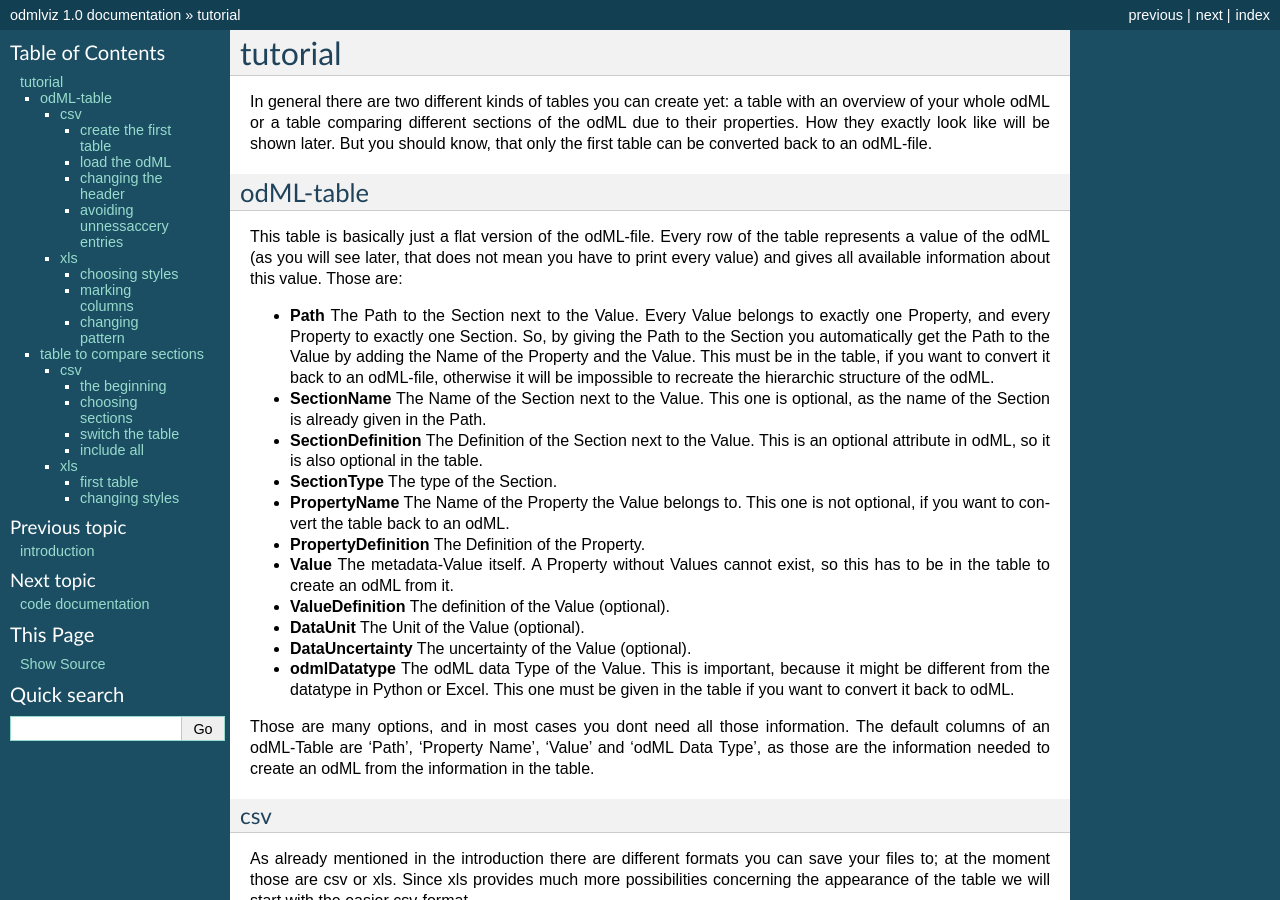
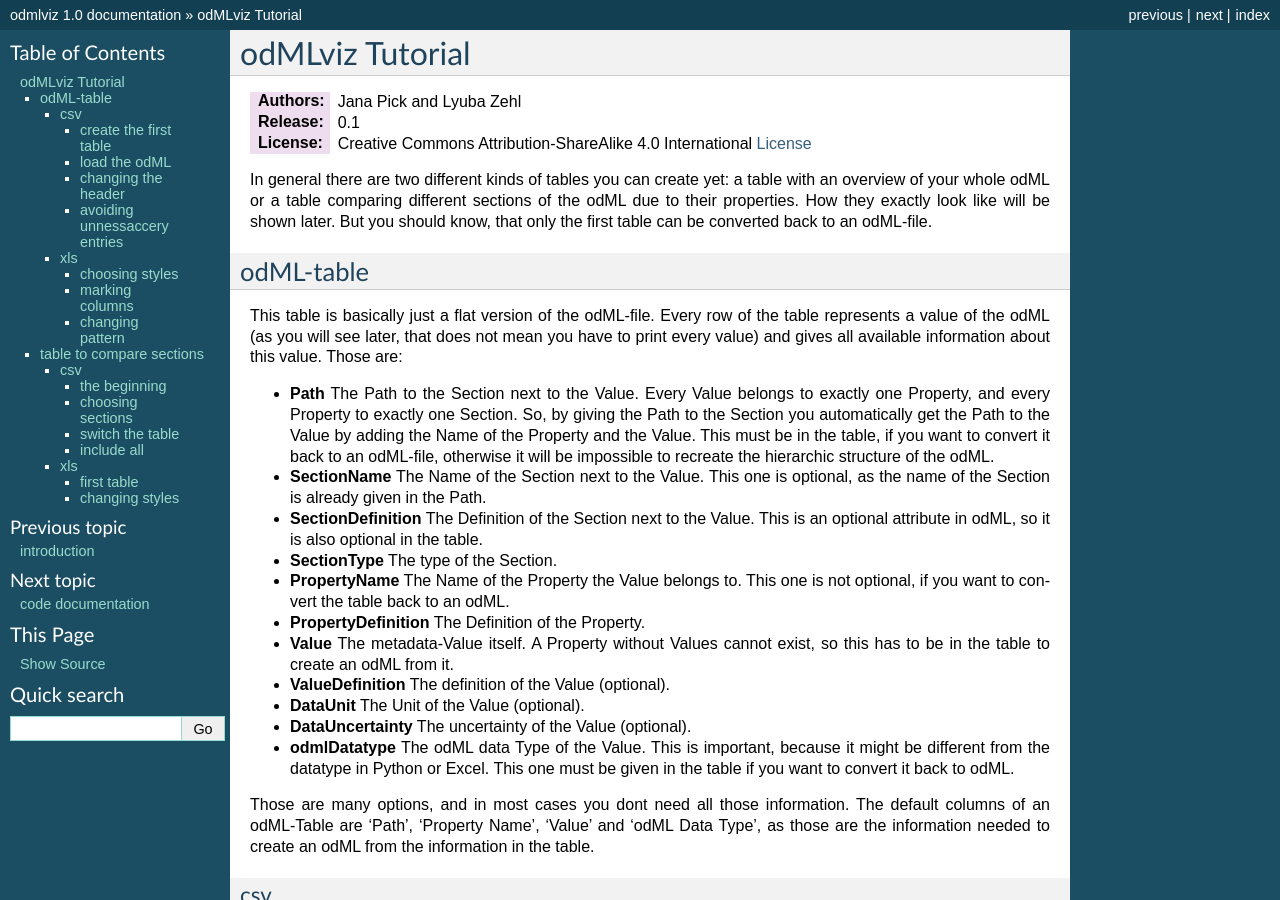
Before and after one commit to INM-6/python-odmltables, a Sphinx documentation site: the page built from doc/source/tutorial.rst, in a window 1280 px wide and 900 px high. Built offline with Sphinx 7.4.7, drawn with Linux system fonts in a browser that asks for light colours; some of the changed text lies outside the part shown.

Commit message:
Update tutorial.rst
added authors,release number and license

```diff
--- a/doc/source/tutorial.rst
+++ b/doc/source/tutorial.rst
@@ -1,5 +1,13 @@
-tutorial
-========
+odMLviz Tutorial
+================
+
+:Authors:
+	Jana Pick and Lyuba Zehl
+:Release:
+	0.1
+:License:
+	Creative Commons Attribution-ShareAlike 4.0 International
+	`License <http://creativecommons.org/licenses/by-sa/4.0/>`_
 
 In general there are two different kinds of tables you can create yet: a table with an overview of your whole odML or a table comparing different sections of the odML due to their properties. How they exactly look like will be shown later. But you should know, that only the first table can be converted back to an odML-file.
 
```
